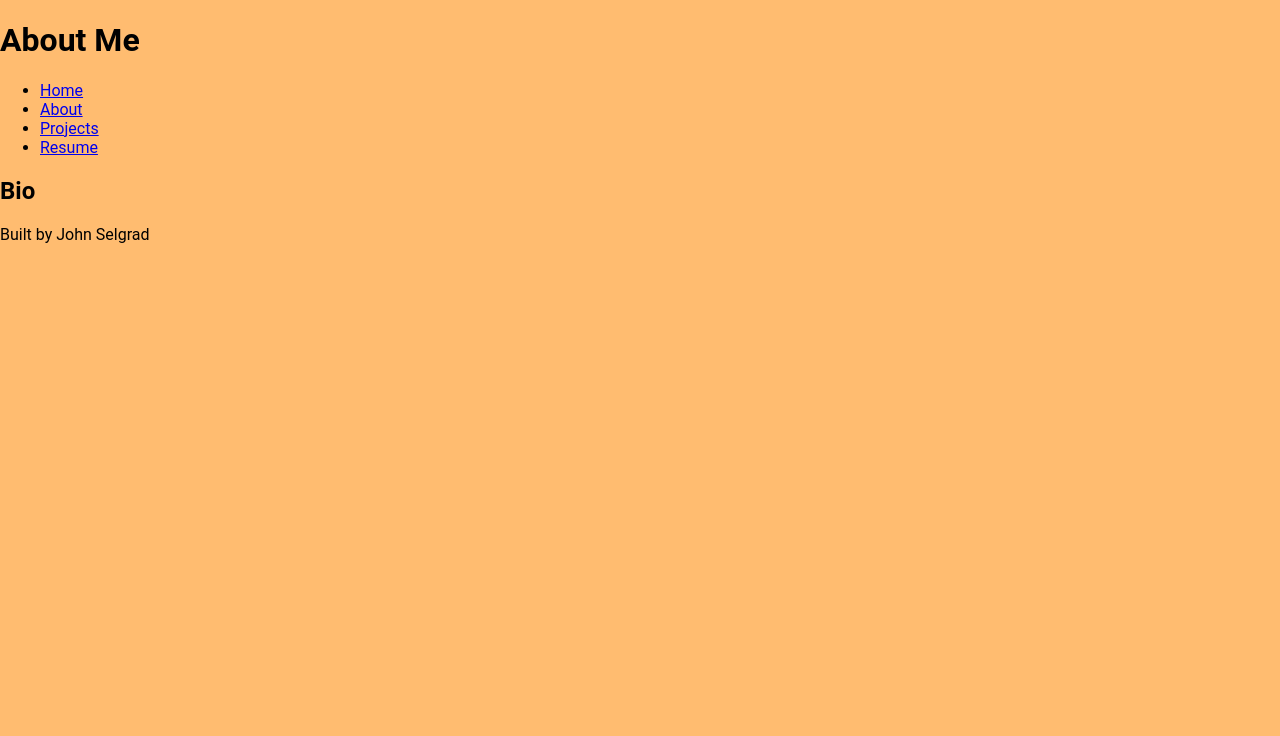
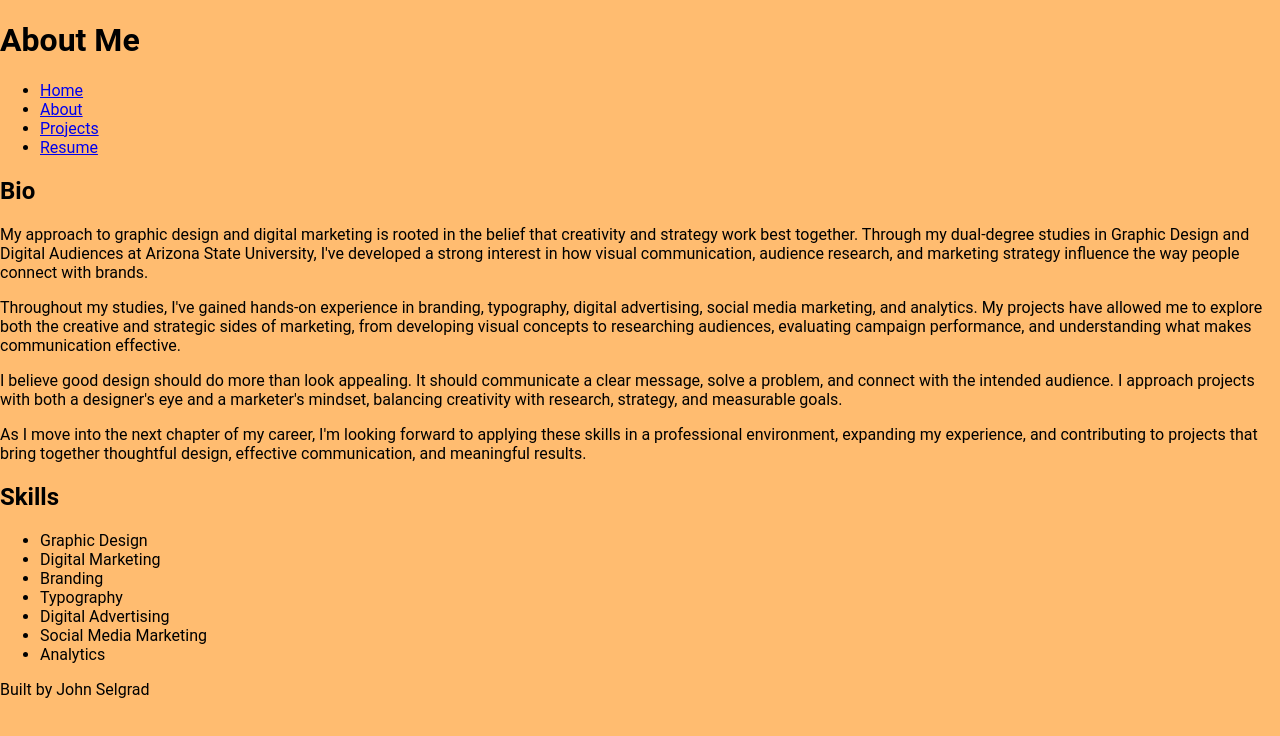
Before and after one commit to jselgrad82/JSelgrad-Portfolio, a plain HTML site: page about.html in a window 1280 px wide. Drawn offline with Linux system fonts and the light colour scheme.

Commit message:
Changes to about.html.
Complete About page biography and skills.

```diff
--- a/about.html
+++ b/about.html
@@ -20,6 +20,23 @@
 </nav>
 <main>
     <h2>Bio</h2>
+    <p>My approach to graphic design and digital marketing is rooted in the belief that creativity and strategy work best together. Through my dual-degree studies in Graphic Design and Digital Audiences at Arizona State University, I've developed a strong interest in how visual communication, audience research, and marketing strategy influence the way people connect with brands.</p>
+
+Throughout my studies, I've gained hands-on experience in branding, typography, digital advertising, social media marketing, and analytics. My projects have allowed me to explore both the creative and strategic sides of marketing, from developing visual concepts to researching audiences, evaluating campaign performance, and understanding what makes communication effective.</p>
+
+I believe good design should do more than look appealing. It should communicate a clear message, solve a problem, and connect with the intended audience. I approach projects with both a designer's eye and a marketer's mindset, balancing creativity with research, strategy, and measurable goals.</p>
+
+As I move into the next chapter of my career, I'm looking forward to applying these skills in a professional environment, expanding my experience, and contributing to projects that bring together thoughtful design, effective communication, and meaningful results.</p>
+    <h2>Skills</h2>
+    <ul>
+        <li>Graphic Design</li>
+        <li>Digital Marketing</li>
+        <li>Branding</li>
+        <li>Typography</li>
+        <li>Digital Advertising</li>
+        <li>Social Media Marketing</li>
+        <li>Analytics</li>
+    </ul>
 </main>
 <footer>
     <p>Built by John Selgrad</p>
```
Also changed, not shown: index.html (+7 -2 lines), 1 other file.
